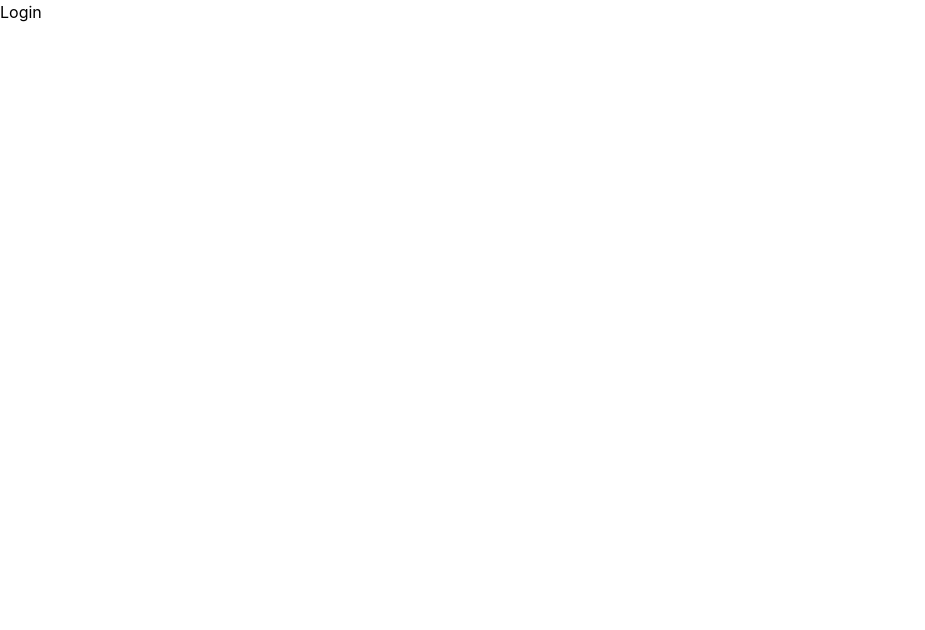
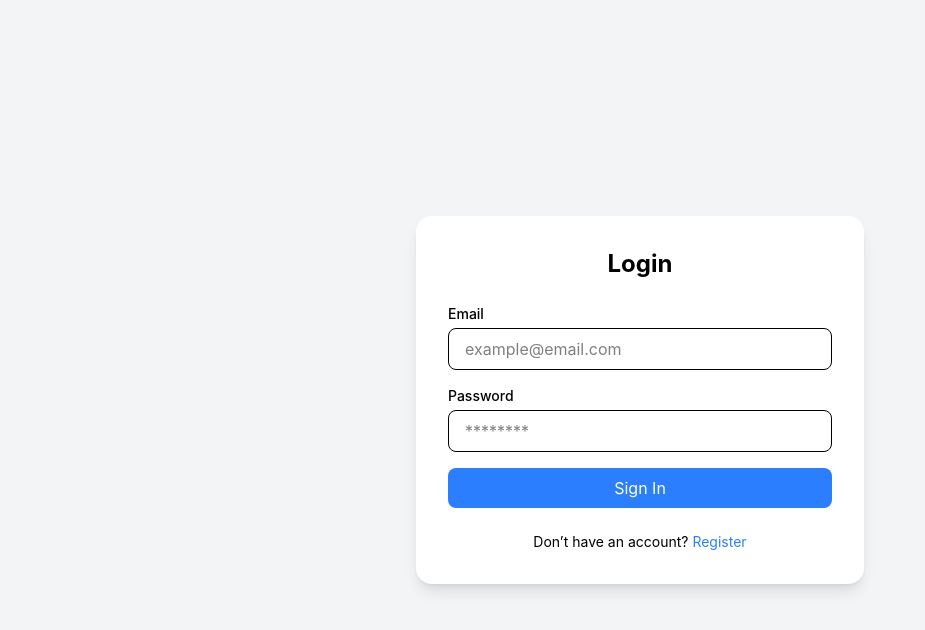
Before and after one commit to Lahmar22/CosmeticaV2, a React app in the folder frontend/: page /login in a window 1280 px wide. Shown: the top 630 px of the page, without its empty margins (0-925 px from the left). Built offline with nearby package versions, Linux system fonts and the light colour scheme; the HTML template or start-up script is replaced by a standard one.

Commit message:
feat : update the login for consumption the api login

```diff
--- a/frontend/src/pages/Login.jsx
+++ b/frontend/src/pages/Login.jsx
@@ -1,7 +1,107 @@
+import { useState } from "react";
+import axios from "axios";
+import { useNavigate } from "react-router-dom";
+
 export default function Login() {
+
+    const [form, setForm] = useState({
+        email: "",
+        password: "",
+    });
+    const [message, setMessage] = useState("");
+
+    const handleChange = (e) => {
+        setForm({
+            ...form,
+            [e.target.name]: e.target.value,
+        });
+    };
+    const navigate = useNavigate();
+
+    const handleSubmit = async (e) => {
+        e.preventDefault();
+
+        try {
+            const response = await axios.post("http://127.0.0.1:8000/api/login", form);
+            console.log(response.data.user);
+            localStorage.setItem("token", response.data.token);
+            if (response.data.user.role === "admin") {
+                navigate("/admin/dashboard");
+            }else if (response.data.user.role === "employe") {
+                navigate("/employe/dashboard");
+            }else if (response.data.user.role === "client") {
+                navigate("/client/dashboard");
+            }else {
+                setMessage("Invalid role");
+            }
+
+
+
+        } catch (error) {
+            if (error.response) {
+                setMessage(error.response.data.message);
+            }
+        }
+    };
     return (
-        <div>
-            <h1>Login</h1>
+        <div className="min-h-screen flex items-center justify-center bg-gray-100">
+
+            {/* Card */}
+            <div className="bg-white p-8 rounded-2xl shadow-lg w-full max-w-md">
+
+                {/* Title */}
+                <h1 className="text-2xl font-bold text-center mb-6">
+                    Login
+                </h1>
+
+                {/* Form */}
+                <form className="space-y-4" onSubmit={handleSubmit}>
+
+                    {/* Email */}
+                    <div>
+                        <label className="block text-sm font-medium mb-1">
+                            Email
+                        </label>
+                        <input
+                            type="email"
+                            name="email"
+                            placeholder="example@email.com"
+                            onChange={handleChange}
+                            className="w-full px-4 py-2 border rounded-lg focus:outline-none focus:ring-2 focus:ring-blue-500"
+                        />
+                    </div>
+
+                    {/* Password */}
+                    <div>
+                        <label className="block text-sm font-medium mb-1">
+                            Password
+                        </label>
+                        <input
+                            type="password"
+                            name="password"
+                            placeholder="********"
+                            onChange={handleChange}
+                            className="w-full px-4 py-2 border rounded-lg focus:outline-none focus:ring-2 focus:ring-blue-500"
+                        />
+                    </div>
+
+                    {/* Button */}
+                    <button
+                        type="submit"
+                        className="w-full bg-blue-500 text-white py-2 rounded-lg hover:bg-blue-600 transition"
+                    >
+                        Sign In
+                    </button>
+                </form>
+
+                {/* Footer */}
+                <p className="text-sm text-center mt-6">
+                    Don’t have an account?{" "}
+                    <a href="#" className="text-blue-500 hover:underline">
+                        Register
+                    </a>
+                </p>
+            </div>
         </div>
     );
 }
```
